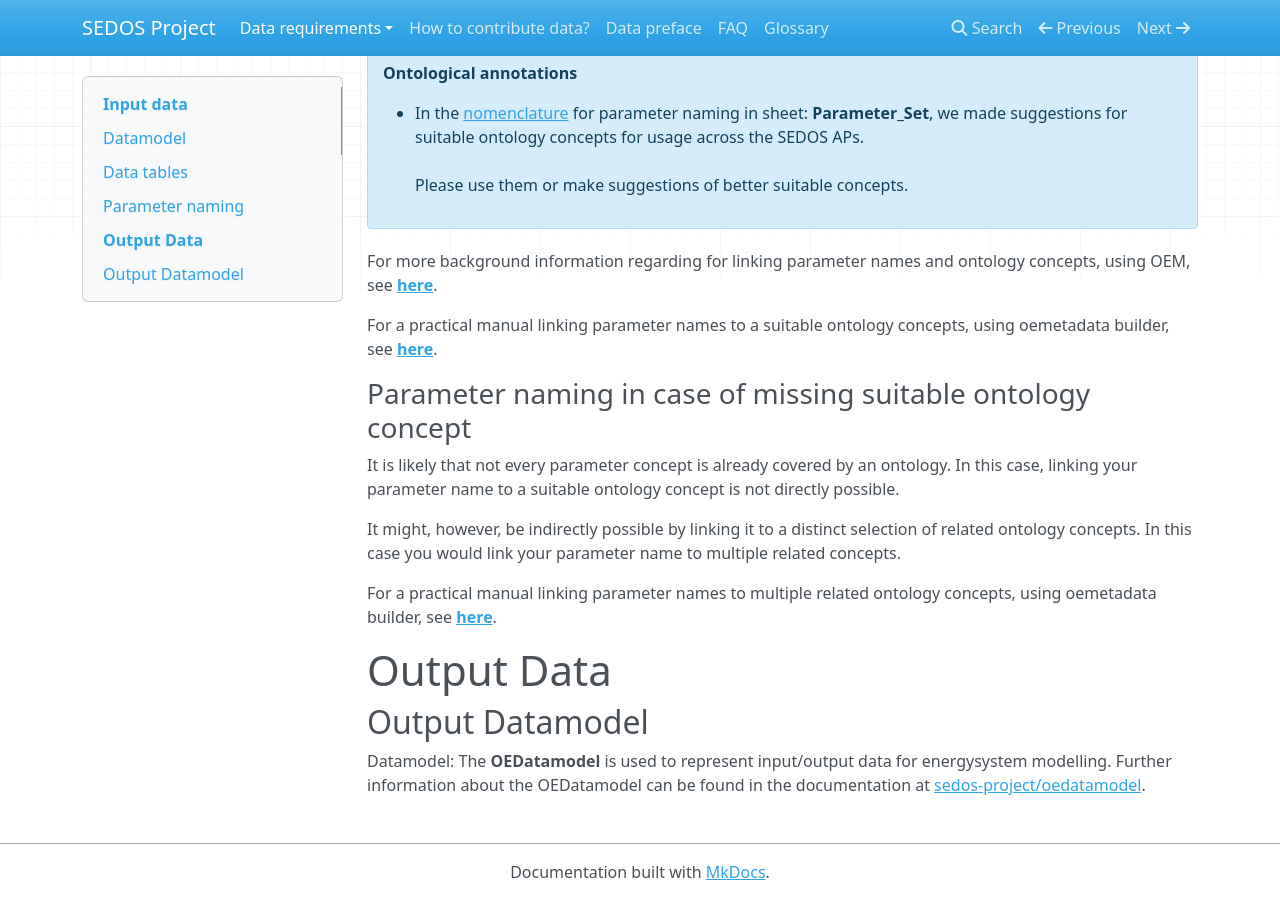
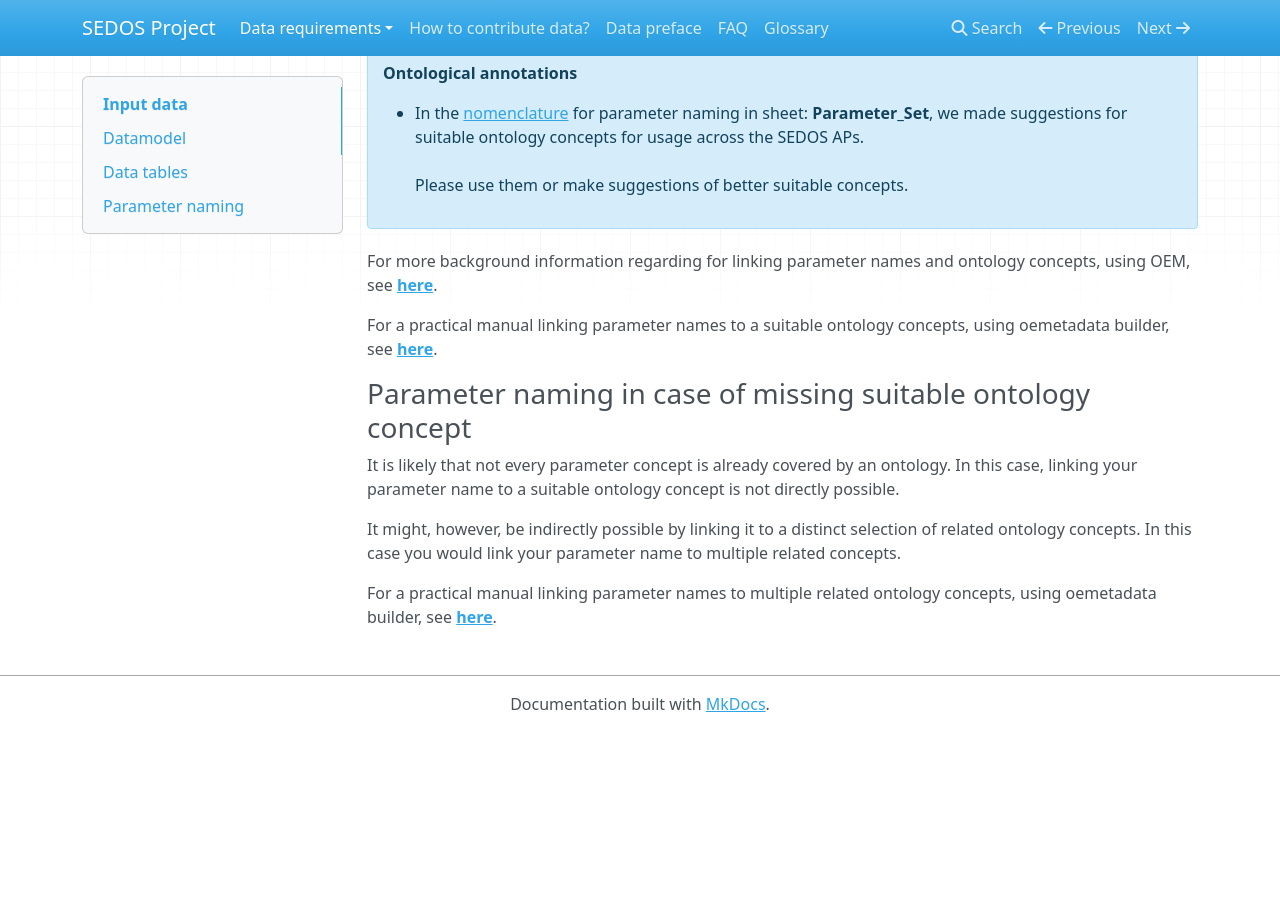
Before and after one commit to sedos-project/organization, an MkDocs documentation site: the page built from docs/data_requirements/input_data.md, in a window 1280 px wide and 900 px high, scrolled down 5926 px. Built offline with MkDocs 1.6.1, drawn with Linux system fonts in a browser that asks for light colours; nearby versions of some CDN libraries; after the commit the page ends 6658 px from its top, so only the background shows below that; some of the changed lines change nothing that is shown.

Commit message:
Comment out output data
Add when output data is generated and conventions are clear

```diff
--- a/docs/data_requirements/input_data.md
+++ b/docs/data_requirements/input_data.md
@@ -258,9 +258,16 @@ In this case you would link your parameter name to multiple related concepts.
 
 For a practical manual linking parameter names to multiple related ontology concepts, using oemetadata builder, see [**here**](ontology.md#Link-a-parameter-name-to-multiple-related-ontology-concepts).
 
+<!--
+
+@CM, HeHu, others uncomment and add section when time has come ..... :/
+
 # Output Data
+
 
 ## Output Datamodel
 
 Datamodel: The **OEDatamodel** is used to represent input/output data for energysystem modelling.
 Further information about the OEDatamodel can be found in the documentation at [sedos-project/oedatamodel](https://github.com/sedos-project/oedatamodel).
+
+-->
```
